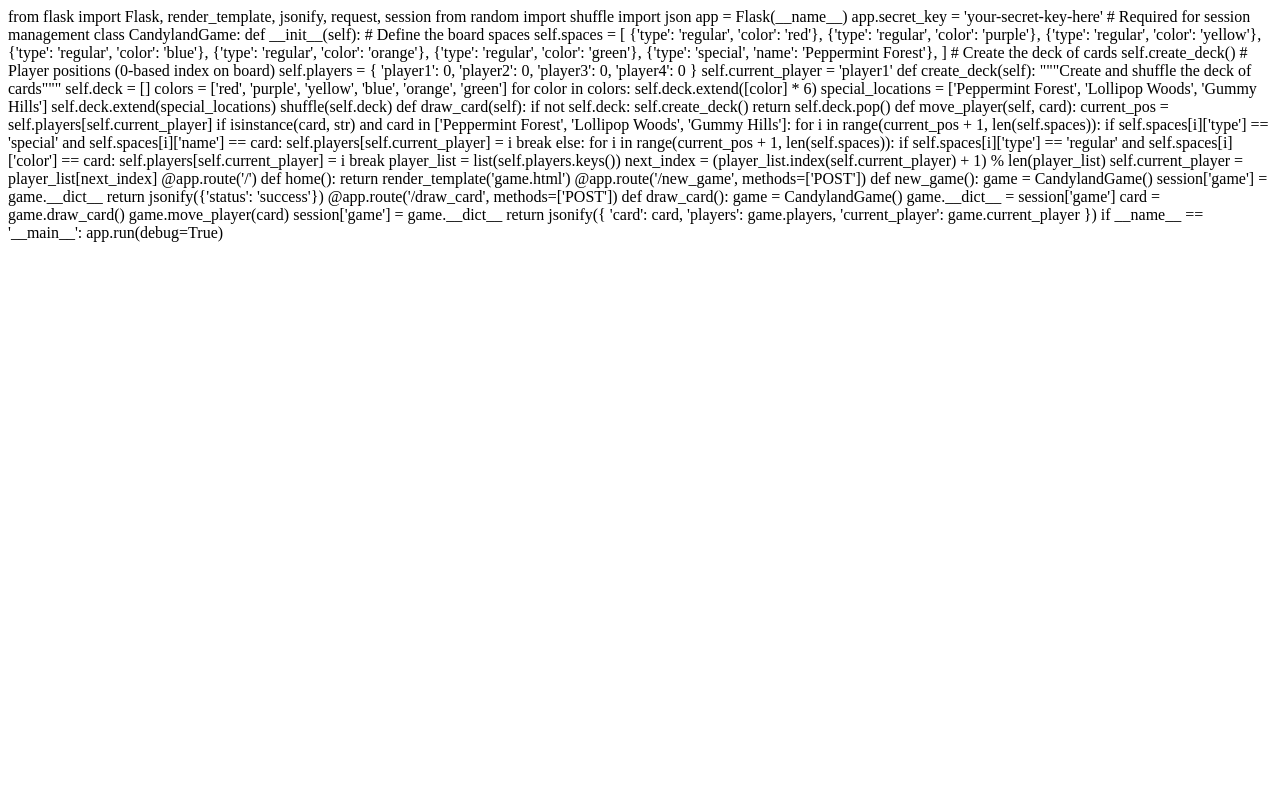
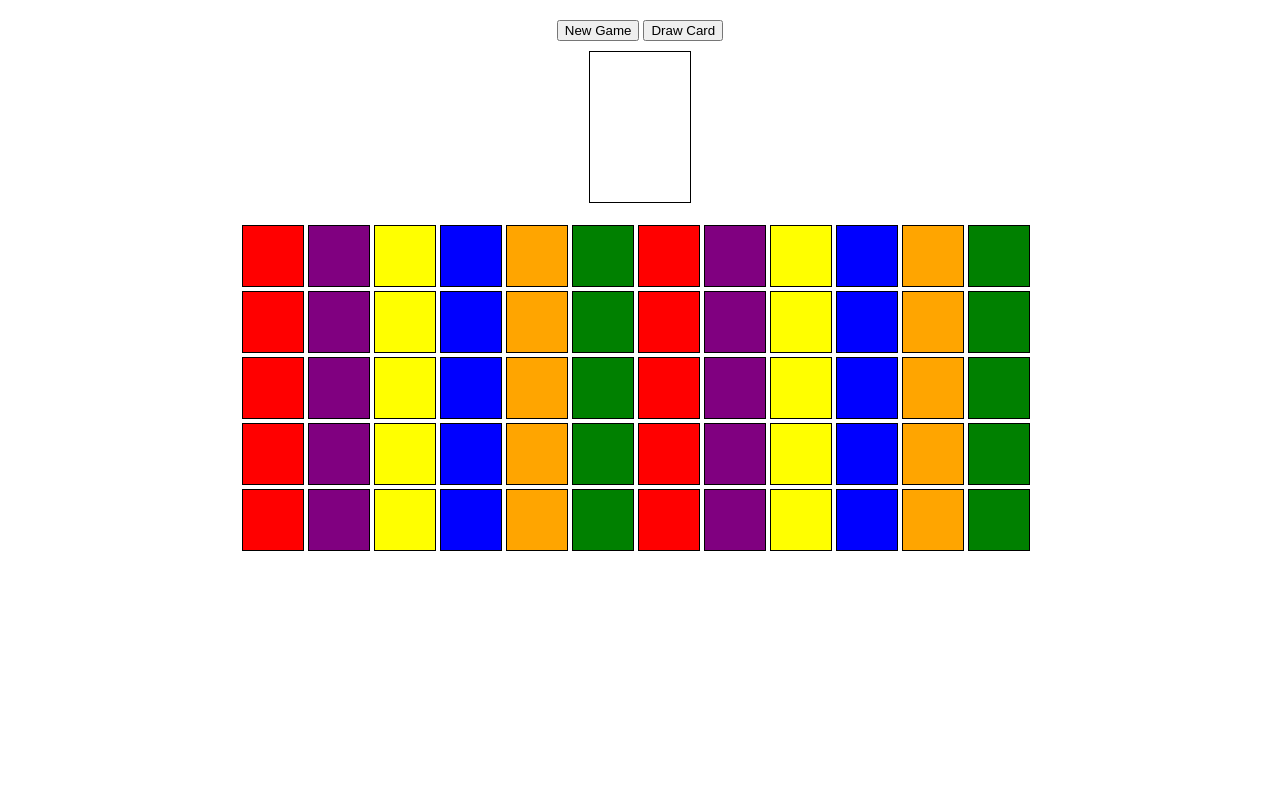
Before and after one commit to petersomerville/candyland, a Flask app: page / in a window 1280 px wide. Run offline with Flask 3, Linux system fonts and the light colour scheme.

Commit message:
restore html

```diff
--- a/templates/game.html
+++ b/templates/game.html
@@ -1,94 +1,119 @@
-from flask import Flask, render_template, jsonify, request, session
-from random import shuffle
-import json
-
-app = Flask(__name__)
-app.secret_key = 'your-secret-key-here'  # Required for session management
-
-class CandylandGame:
-    def __init__(self):
-        # Define the board spaces
-        self.spaces = [
-            {'type': 'regular', 'color': 'red'},
-            {'type': 'regular', 'color': 'purple'},
-            {'type': 'regular', 'color': 'yellow'},
-            {'type': 'regular', 'color': 'blue'},
-            {'type': 'regular', 'color': 'orange'},
-            {'type': 'regular', 'color': 'green'},
-            {'type': 'special', 'name': 'Peppermint Forest'},
-        ]
-
-        # Create the deck of cards
-        self.create_deck()
-
-        # Player positions (0-based index on board)
-        self.players = {
-            'player1': 0,
-            'player2': 0,
-            'player3': 0,
-            'player4': 0
+<!DOCTYPE html>
+<html>
+<head>
+    <title>Candyland Game</title>
+    <style>
+        .game-board {
+            display: flex;
+            flex-wrap: wrap;
+            max-width: 800px;
+            margin: 20px auto;
         }
 
-        self.current_player = 'player1'
+        .space {
+            width: 60px;
+            height: 60px;
+            border: 1px solid #000;
+            margin: 2px;
+            display: flex;
+            align-items: center;
+            justify-content: center;
+        }
 
-    def create_deck(self):
-        """Create and shuffle the deck of cards"""
-        self.deck = []
-        colors = ['red', 'purple', 'yellow', 'blue', 'orange', 'green']
-        for color in colors:
-            self.deck.extend([color] * 6)
-        special_locations = ['Peppermint Forest', 'Lollipop Woods', 'Gummy Hills']
-        self.deck.extend(special_locations)
+        .space:nth-child(6n+1) { background-color: red; }
+        .space:nth-child(6n+2) { background-color: purple; }
+        .space:nth-child(6n+3) { background-color: yellow; }
+        .space:nth-child(6n+4) { background-color: blue; }
+        .space:nth-child(6n+5) { background-color: orange; }
+        .space:nth-child(6n) { background-color: green; }
 
-        shuffle(self.deck)
+        .player-token {
+            width: 20px;
+            height: 20px;
+            border-radius: 50%;
+            position: absolute;
+        }
 
-    def draw_card(self):
-        if not self.deck:
-            self.create_deck()
-        return self.deck.pop()
+        .player1 { background-color: blue; }
+        .player2 { background-color: red; }
+        .player3 { background-color: green; }
+        .player4 { background-color: yellow; }
 
-    def move_player(self, card):
-        current_pos = self.players[self.current_player]
+        .controls {
+            text-align: center;
+            margin: 20px;
+        }
 
-        if isinstance(card, str) and card in ['Peppermint Forest', 'Lollipop Woods', 'Gummy Hills']:
-            for i in range(current_pos + 1, len(self.spaces)):
-                if self.spaces[i]['type'] == 'special' and self.spaces[i]['name'] == card:
-                    self.players[self.current_player] = i
-                    break
-        else:
-            for i in range(current_pos + 1, len(self.spaces)):
-                if self.spaces[i]['type'] == 'regular' and self.spaces[i]['color'] == card:
-                    self.players[self.current_player] = i
-                    break
+        .card {
+            width: 100px;
+            height: 150px;
+            border: 1px solid #000;
+            margin: 10px auto;
+            display: flex;
+            align-items: center;
+            justify-content: center;
+        }
+    </style>
+</head>
+<body>
+    <div class="controls">
+        <button onclick="newGame()">New Game</button>
+        <button onclick="drawCard()">Draw Card</button>
+        <div id="current-player"></div>
+        <div class="card" id="current-card"></div>
+    </div>
 
-        player_list = list(self.players.keys())
-        next_index = (player_list.index(self.current_player) + 1) % len(player_list)
-        self.current_player = player_list[next_index]
+    <div class="game-board" id="board">
+        <!-- Board spaces will be generated by JavaScript -->
+    </div>
 
-@app.route('/')
-def home():
-    return render_template('game.html')
+    <script>
+        function newGame() {
+            fetch('/new_game', {
+                method: 'POST'
+            })
+            .then(response => response.json())
+            .then(data => {
+                updateBoard();
+                document.getElementById('current-card').innerHTML = '';
+            });
+        }
 
-@app.route('/new_game', methods=['POST'])
-def new_game():
-    game = CandylandGame()
-    session['game'] = game.__dict__
-    return jsonify({'status': 'success'})
+        function drawCard() {
+            fetch('/draw_card', {
+                method: 'POST'
+            })
+            .then(response => response.json())
+            .then(data => {
+                document.getElementById('current-card').innerHTML = data.card;
+                document.getElementById('current-player').innerHTML =
+                    `Current Player: ${data.current_player}`;
+                updatePlayerPositions(data.players);
+            });
+        }
 
-@app.route('/draw_card', methods=['POST'])
-def draw_card():
-    game = CandylandGame()
-    game.__dict__ = session['game']
+        function updatePlayerPositions(players) {
+            document.querySelectorAll('.player-token').forEach(token => token.remove());
+            Object.entries(players).forEach(([player, position]) => {
+                const space = document.querySelector(`[data-index="${position}"]`);
+                const token = document.createElement('div');
+                token.className = `player-token ${player}`;
+                space.appendChild(token);
+            });
+        }
 
-    card = game.draw_card()
-    game.move_player(card)
+        function createBoard() {
+            const board = document.getElementById('board');
+            for (let i = 0; i < 60; i++) {
+                const space = document.createElement('div');
+                space.className = 'space';
+                space.setAttribute('data-index', i);
+                board.appendChild(space);
+            }
+        }
 
-    session['game'] = game.__dict__
-    return jsonify({
-        'card': card,
-        'players': game.players,
-        'current_player': game.current_player
-    })
-
-if __name__ == '__main__':
-    app.run(debug=True)
+        createBoard();
+        newGame();
+    </script>
+</body>
+</html>
```
